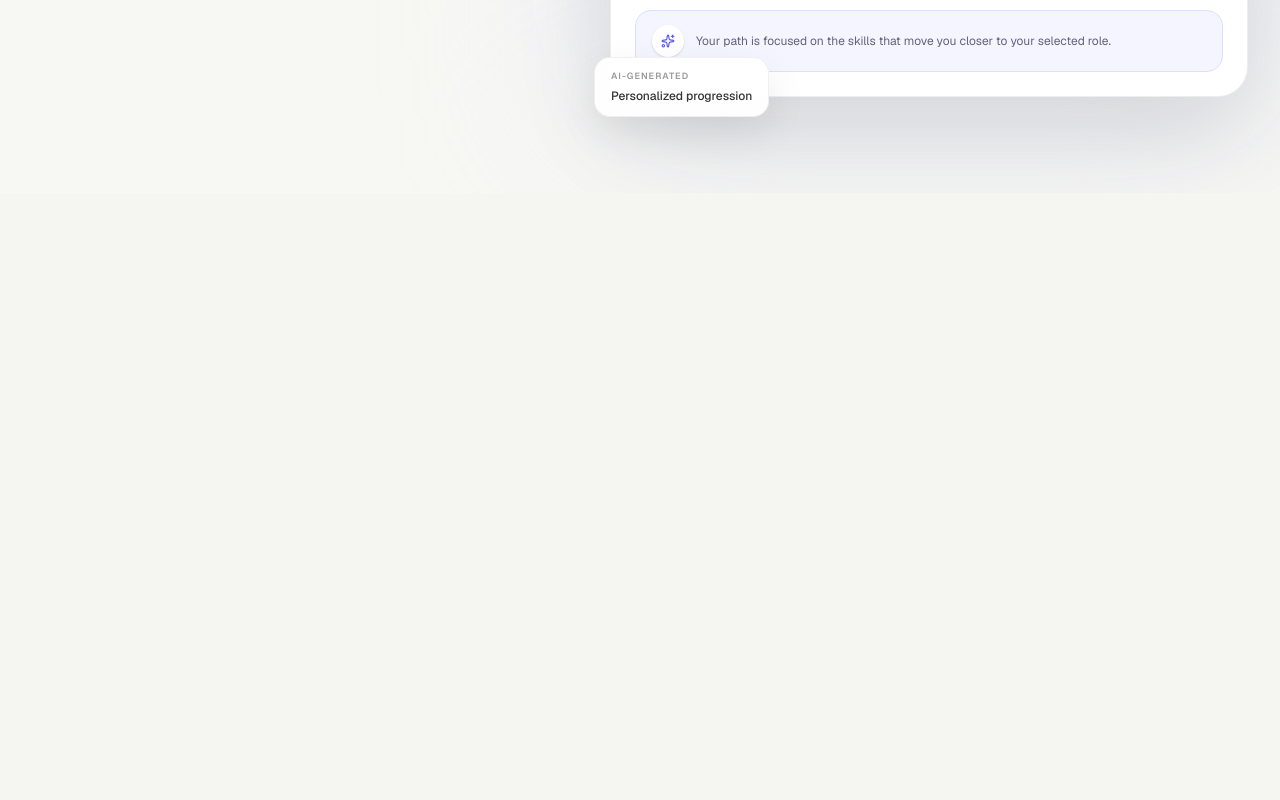
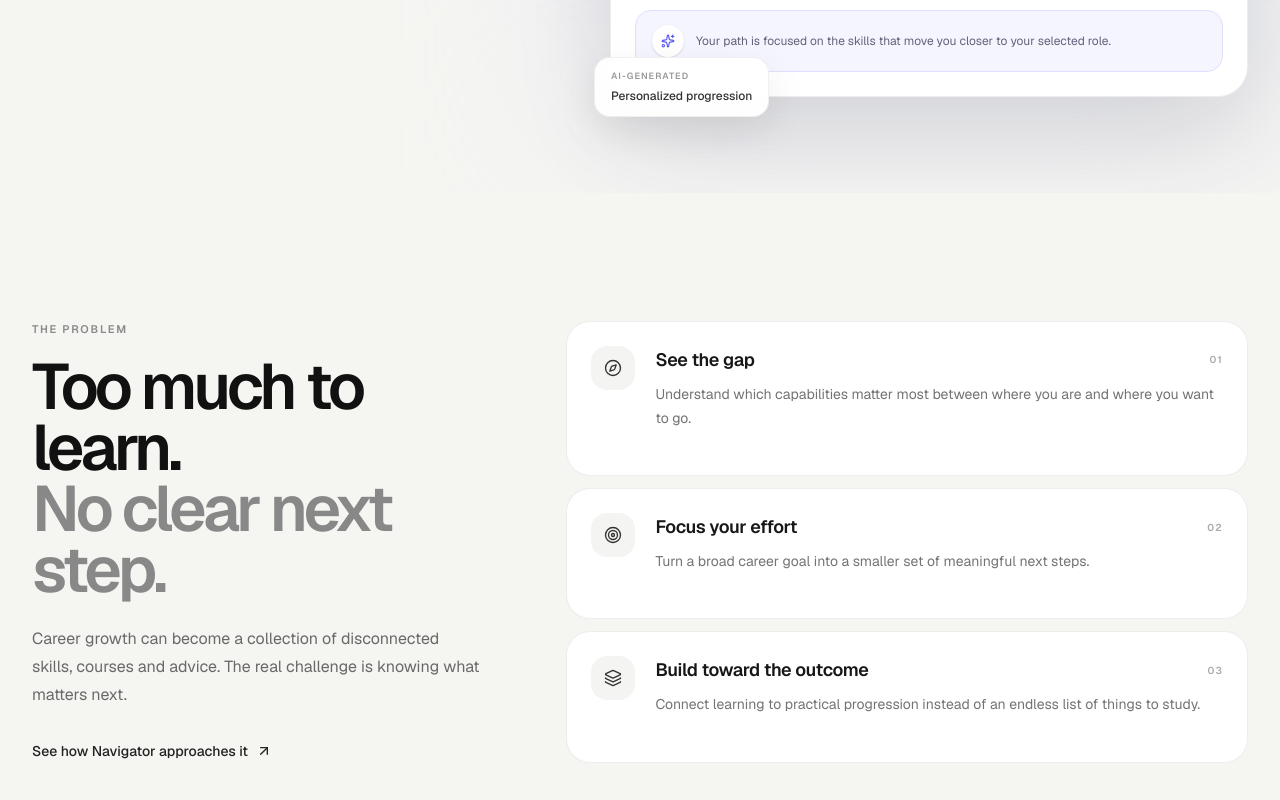
Before and after one commit to ManikantaPerla07/acdyon-ai-navigator, a Next.js app: page / in a window 1280 px wide. Shown: the part 862-1662 px from the top of the page. Before the commit the page ends 1055 px from the top, so only its background shows below. Built offline with nearby package versions, Linux system fonts and the light colour scheme.

Commit message:
feat: add problem and value section

```diff
--- a/src/app/page.tsx
+++ b/src/app/page.tsx
@@ -1,11 +1,13 @@
 import Navbar from "@/components/Navbar";
 import Hero from "@/components/Hero";
+import ProblemSection from "@/components/ProblemSection";
 
 export default function Home() {
   return (
-    <main className="min-h-screen bg-[#f7f7f4] text-[#151515]">
+    <main className="min-h-screen bg-[#f5f5f2] text-[#111]">
       <Navbar />
       <Hero />
+      <ProblemSection />
     </main>
   );
 }
--- /dev/null
+++ b/src/components/ProblemSection.tsx
@@ -0,0 +1,102 @@
+import {
+  ArrowUpRight,
+  Compass,
+  Layers3,
+  Target,
+} from "lucide-react";
+
+const benefits = [
+  {
+    number: "01",
+    icon: Compass,
+    title: "See the gap",
+    description:
+      "Understand which capabilities matter most between where you are and where you want to go.",
+  },
+  {
+    number: "02",
+    icon: Target,
+    title: "Focus your effort",
+    description:
+      "Turn a broad career goal into a smaller set of meaningful next steps.",
+  },
+  {
+    number: "03",
+    icon: Layers3,
+    title: "Build toward the outcome",
+    description:
+      "Connect learning to practical progression instead of an endless list of things to study.",
+  },
+];
+
+export default function ProblemSection() {
+  return (
+    <section className="px-5 py-20 sm:px-8 sm:py-28 lg:py-32">
+      <div className="mx-auto max-w-[1280px]">
+        <div className="grid gap-12 lg:grid-cols-[0.8fr_1.2fr] lg:gap-20">
+          <div>
+            <p className="text-[11px] font-semibold uppercase tracking-[0.16em] text-[#8a8a8a]">
+              The problem
+            </p>
+
+            <h2 className="mt-5 max-w-xl text-[clamp(2.5rem,5vw,4.8rem)] font-semibold leading-[0.95] tracking-[-0.06em] text-[#111]">
+              Too much to learn.
+              <span className="block text-[#888]">
+                No clear next step.
+              </span>
+            </h2>
+
+            <p className="mt-6 max-w-md text-base leading-7 text-[#696969]">
+              Career growth can become a collection of disconnected skills,
+              courses and advice. The real challenge is knowing what matters
+              next.
+            </p>
+
+            <a
+              href="#how-it-works"
+              className="mt-8 inline-flex items-center gap-2 text-sm font-medium text-[#222] transition-colors hover:text-[#5b5cf0]"
+            >
+              See how Navigator approaches it
+              <ArrowUpRight size={16} />
+            </a>
+          </div>
+
+          <div className="grid gap-3">
+            {benefits.map((benefit) => {
+              const Icon = benefit.icon;
+
+              return (
+                <article
+                  key={benefit.number}
+                  className="group rounded-[24px] border border-black/[0.07] bg-white p-5 transition-all duration-300 hover:-translate-y-0.5 hover:border-black/[0.12] hover:shadow-[0_20px_50px_rgba(0,0,0,0.06)] sm:p-6"
+                >
+                  <div className="flex items-start gap-4 sm:gap-5">
+                    <div className="flex h-11 w-11 shrink-0 items-center justify-center rounded-2xl bg-[#f4f4f2] text-[#333] transition-colors duration-300 group-hover:bg-[#111] group-hover:text-white">
+                      <Icon size={18} strokeWidth={1.8} />
+                    </div>
+
+                    <div className="flex-1">
+                      <div className="flex items-center justify-between gap-4">
+                        <h3 className="text-base font-semibold tracking-[-0.02em] text-[#171717] sm:text-lg">
+                          {benefit.title}
+                        </h3>
+
+                        <span className="text-[10px] font-semibold tracking-[0.12em] text-[#aaa]">
+                          {benefit.number}
+                        </span>
+                      </div>
+
+                      <p className="mt-2 max-w-2xl text-sm leading-6 text-[#737373]">
+                        {benefit.description}
+                      </p>
+                    </div>
+                  </div>
+                </article>
+              );
+            })}
+          </div>
+        </div>
+      </div>
+    </section>
+  );
+}
```
